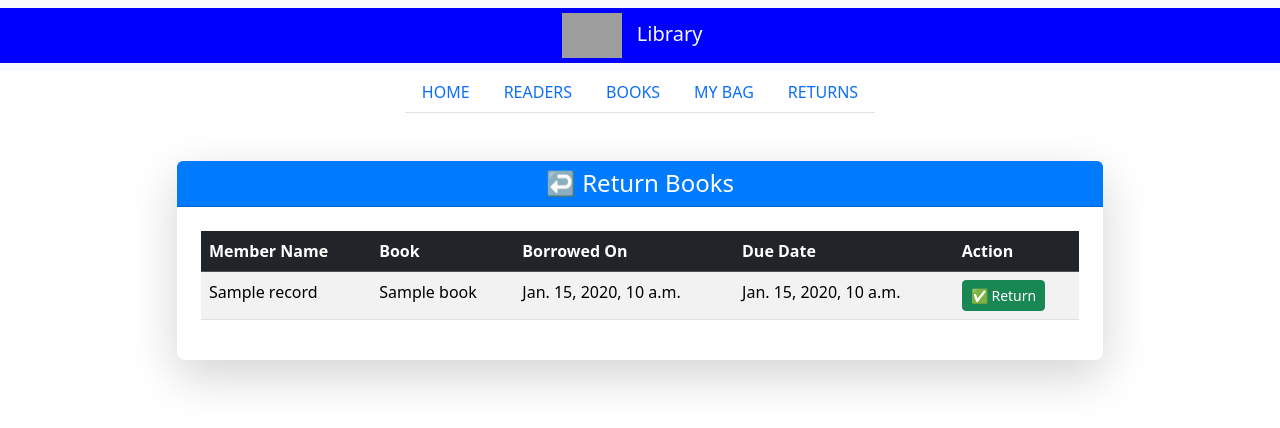
After one commit to saritastha2002/Library-information-management-system, a Django app: template lims_portal/lims_app/templates/return_borrowing.html in a window 1280 px wide. The commit adds this page. Shown: the top 428 px of the page. Run offline with Django 3.2, Linux system fonts and the light colour scheme; the template is opened without the code that fills it: most values are stand-ins (such as "Sample title", 1, 10 or a date in 2020); some libraries are stand-ins or nearby versions; grey boxes are pictures that could not be loaded.

Commit message:
added Return Part

```diff
--- /dev/null
+++ b/lims_portal/lims_app/templates/return_borrowing.html
@@ -0,0 +1,50 @@
+{% extends "index.html" %}
+
+{% block main_content %}
+<div class="container mt-5">
+    <div class="row justify-content-center">
+        <div class="col-md-10">
+            <div class="card shadow-lg border-0 rounded-3">
+                <div class="card-header  text-white text-center rounded-top" style="background-color: #007bff;" >
+                    <h4 class="mb-0 ">↩️ Return Books</h4>
+                </div>
+                <div class="card-body p-4">
+
+                    {% if records %}
+                        <table class="table table-striped table-hover">
+                            <thead class="table-dark">
+                                <tr>
+                                    <th>Member Name</th>
+                                    <th>Book</th>
+                                    <th>Borrowed On</th>
+                                    <th>Due Date</th>
+                                    <th>Action</th>
+                                </tr>
+                            </thead>
+                            <tbody>
+                                {% for record in records %}
+                                <tr>
+                                    <td>{{ record.member_name }}</td>
+                                    <td>{{ record.book.title }}</td>
+                                    <td>{{ record.borrowed_on }}</td>
+                                    <td>{{ record.due_date }}</td>
+                                    <td>
+                                        <form method="post" action="{% url 'return_book' record.id %}">
+                                            {% csrf_token %}
+                                            <button type="submit" class="btn btn-success btn-sm">✅ Return</button>
+                                        </form>
+                                    </td>
+                                </tr>
+                                {% endfor %}
+                            </tbody>
+                        </table>
+                    {% else %}
+                        <p class="text-center text-muted">No borrowed books available to return.</p>
+                    {% endif %}
+
+                </div>
+            </div>
+        </div>
+    </div>
+</div>
+{% endblock %}
--- a/lims_portal/lims_app/urls.py
+++ b/lims_portal/lims_app/urls.py
@@ -16,5 +16,6 @@ urlpatterns = [
     path('books/decrease/<int:book_id>/', views.decrease_quantity, name='decrease_quantity'),
     path('records/', views.records_tab, name='records_tab'),
     path('records/add/', views.add_borrowing, name='add_borrowing'),
-
+    path('returns/', views.returns_tab, name='returns_tab'),
+    path('returns/<int:borrowing_id>/', views.return_book, name='return_book'),
 ]
```
Also changed, not shown: lims_portal/lims_app/views.py (+14 -0 lines), lims_portal/db.sqlite3, lims_portal/lims_app/templates/index.html (line endings or trailing spaces).
